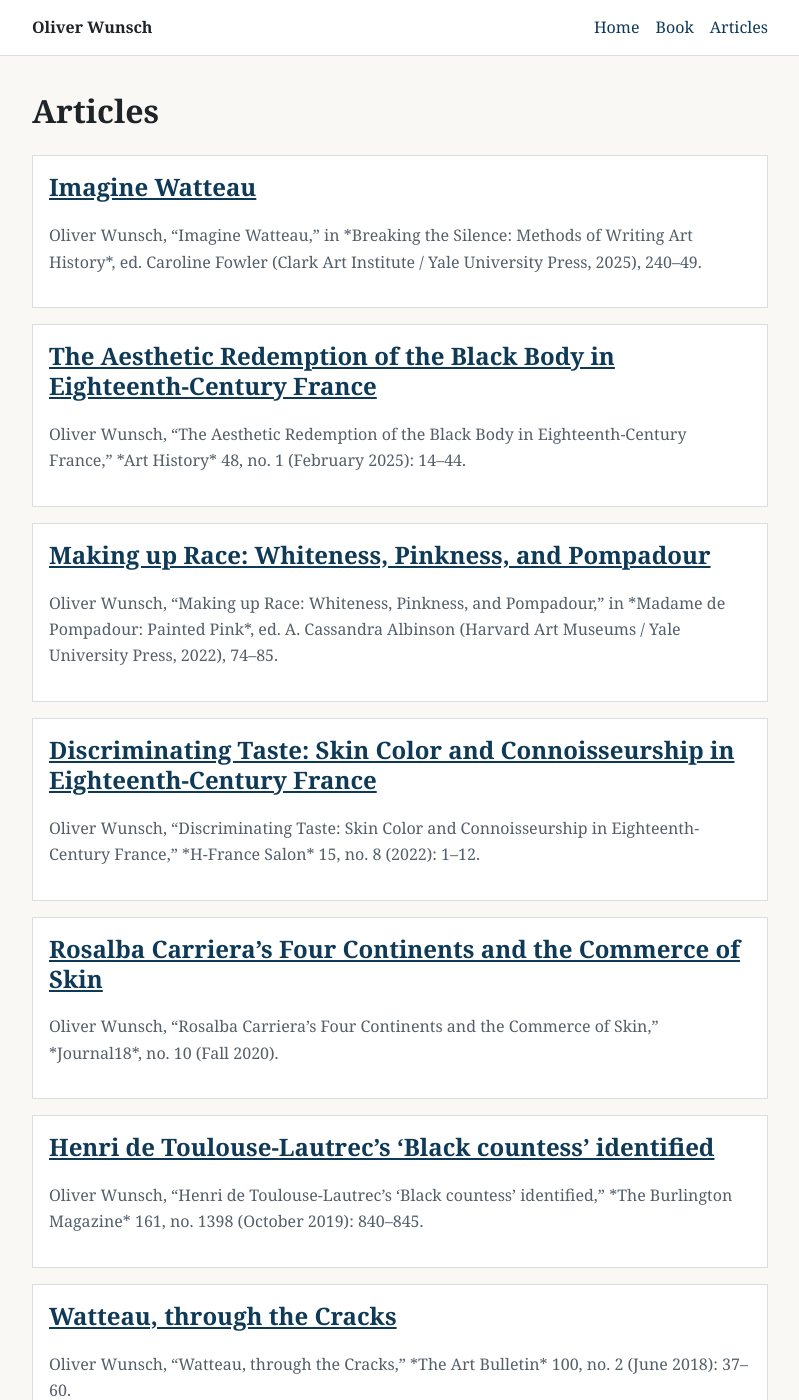
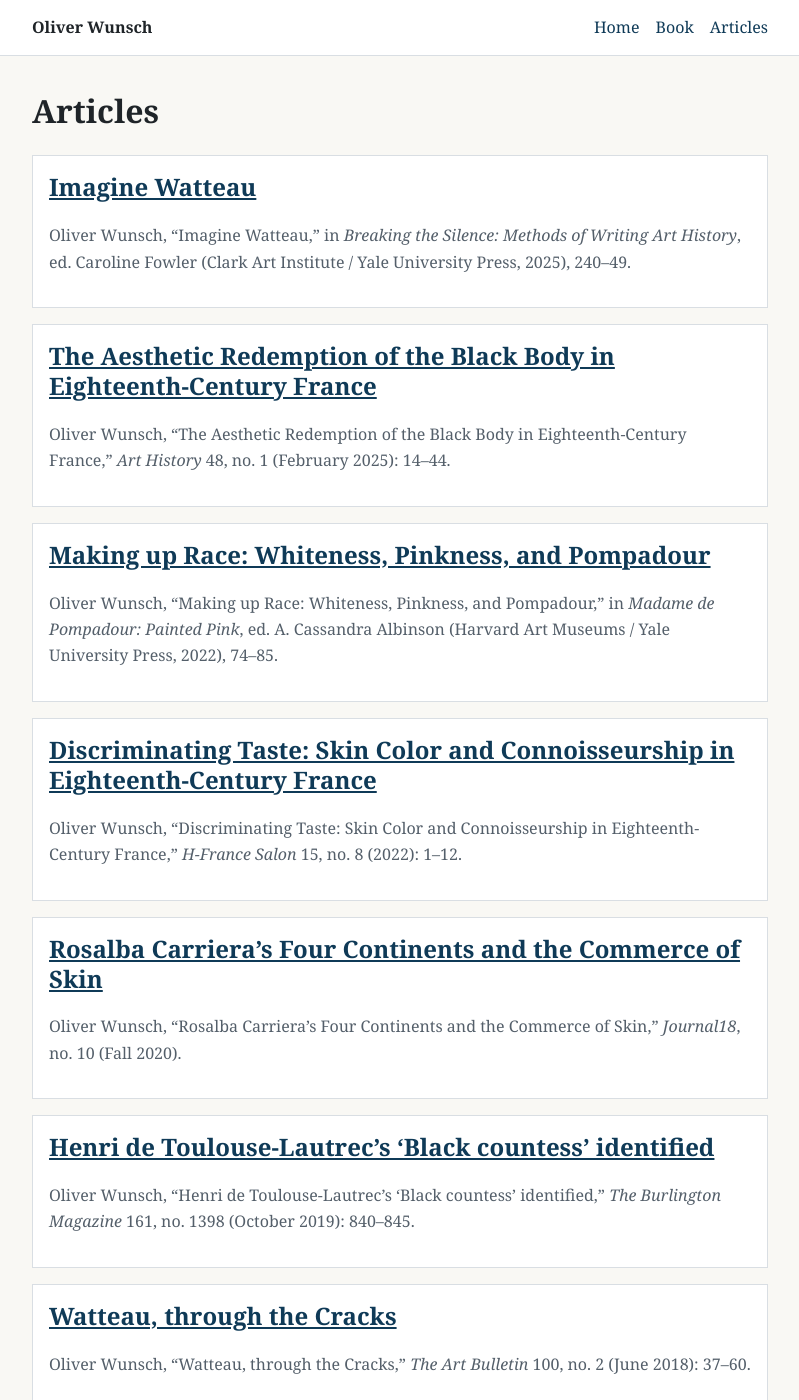
Before and after one commit to owunsch/owunsch.github.io, a Jekyll site: the page built from articles/index.md, in a window 1280 px wide and 1400 px high. Shown: the whole window, without its empty margins (240-1039 px from the left). Built offline with Jekyll 4.4.1, drawn with Linux system fonts in a browser that asks for light colours; some of the changed text lies outside the part shown.

Commit message:
italics fix

```diff
--- a/_layouts/article.html
+++ b/_layouts/article.html
@@ -5,7 +5,7 @@ layout: default
   <header class="article-header">
     <h1>{{ page.title }}</h1>
     {% if page.citation_display and page.citation_display != "" %}
-      <p class="citation-line">{{ page.citation_display }}</p>
+      <div class="citation-line">{{ page.citation_display | markdownify }}</div>
     {% endif %}
 
     <div class="article-actions">
--- a/articles/index.md
+++ b/articles/index.md
@@ -11,7 +11,7 @@ permalink: /articles/
   <li class="article-item">
     <h2><a href="{{ article.url | relative_url }}">{{ article.title }}</a></h2>
     {% if article.citation_display and article.citation_display != "" %}
-      <p class="citation-line">{{ article.citation_display }}</p>
+      <div class="citation-line">{{ article.citation_display | markdownify }}</div>
     {% endif %}
     {% if article.abstract and article.abstract != "" %}
       <p>{{ article.abstract | strip_html | truncate: 220 }}</p>
```
